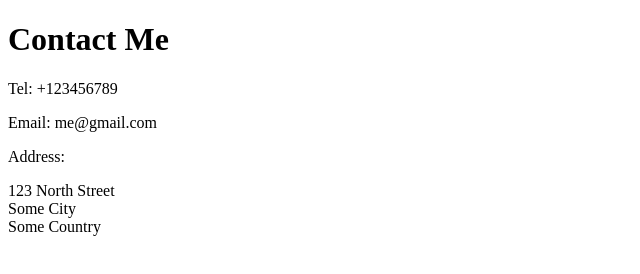
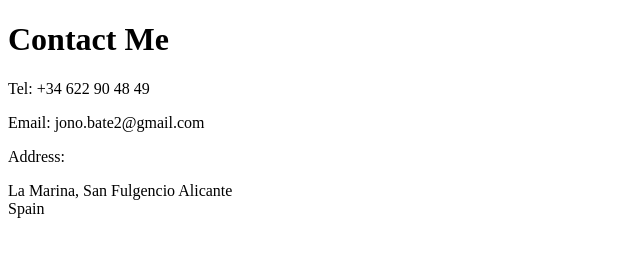
Before and after one commit to JSmallville/html-My-Resume, a plain HTML site: page Docs/Contact Me.html in a window 1280 px wide. Shown: the whole page, without its empty margins (0-640 px from the left). Drawn offline with Linux system fonts and the light colour scheme.

Commit message:
Update Contact Me.html

```diff
--- a/Docs/Contact Me.html
+++ b/Docs/Contact Me.html
@@ -8,12 +8,12 @@
 <body>
 
 </body>
-</html><h1>Contact Me</h1>
-<p>Tel: +123456789</p>
-<p>Email: me@gmail.com</p>
+<h1>Contact Me</h1>
+<p>Tel: +34 622 90 48 49</p>
+<p>Email: jono.bate2@gmail.com</p>
 <p>Address:</p>
 <p>
-  123 North Street<br />
-  Some City<br />
-  Some Country <br />
+  La Marina, San Fulgencio
+  Alicante<br />
+  Spain <br />
 </p>
```
